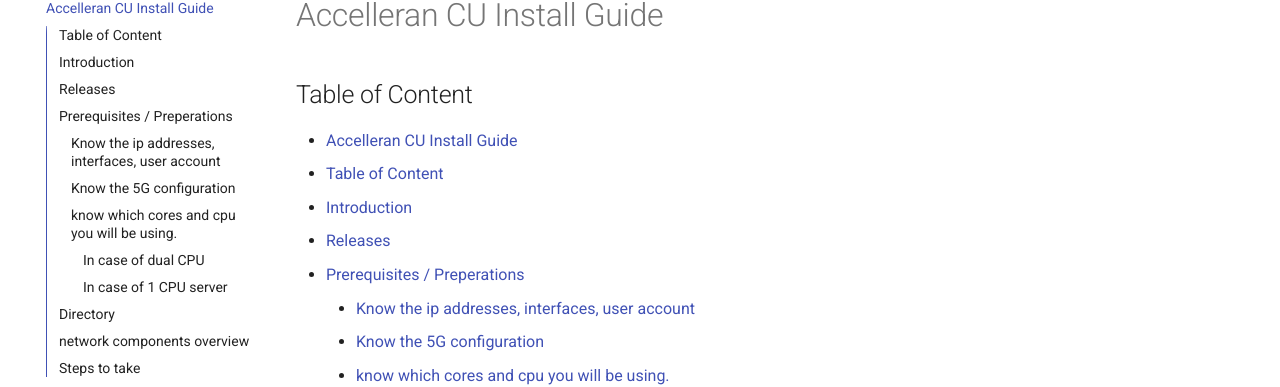
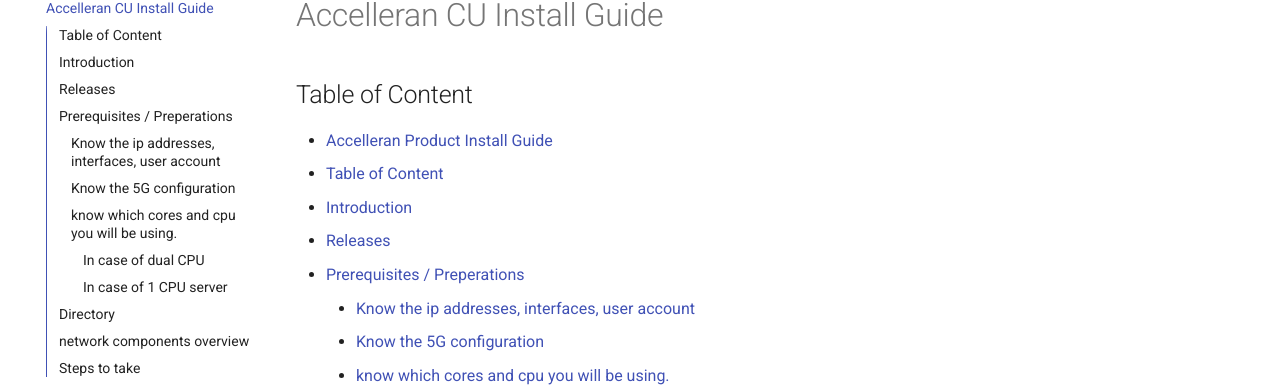
Before and after one commit to accelleran/drax-docs, an MkDocs documentation site: the page built from docs/index.md, in a window 1280 px wide and 900 px high. Shown: the part 151-538 px from the top of the window. Built offline with MkDocs 1.6.1 and Material for MkDocs 9.7.7, drawn with Linux system fonts in a browser that asks for light colours; the version menu is left out.

Commit message:
Update index.md

```diff
--- a/docs/index.md
+++ b/docs/index.md
@@ -1,7 +1,7 @@
 # Accelleran CU Install Guide
 ## Table of Content
 
-- [Accelleran CU Install Guide](#accelleran-cu-install-guide)
+- [Accelleran Product Install Guide](#accelleran-cu-install-guide)
   - [Table of Content](#table-of-content)
   - [Introduction](#introduction)
   - [Releases](#releases)
```
